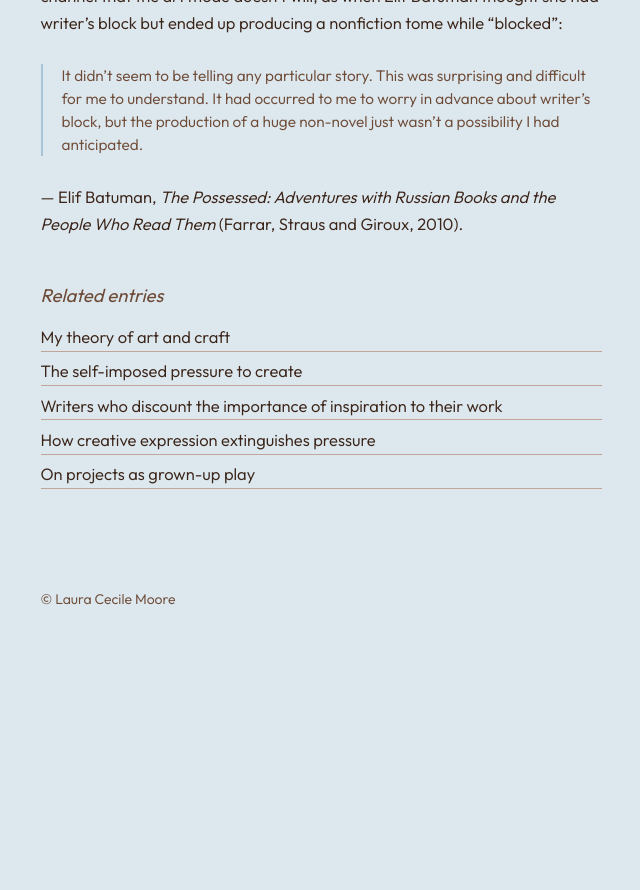
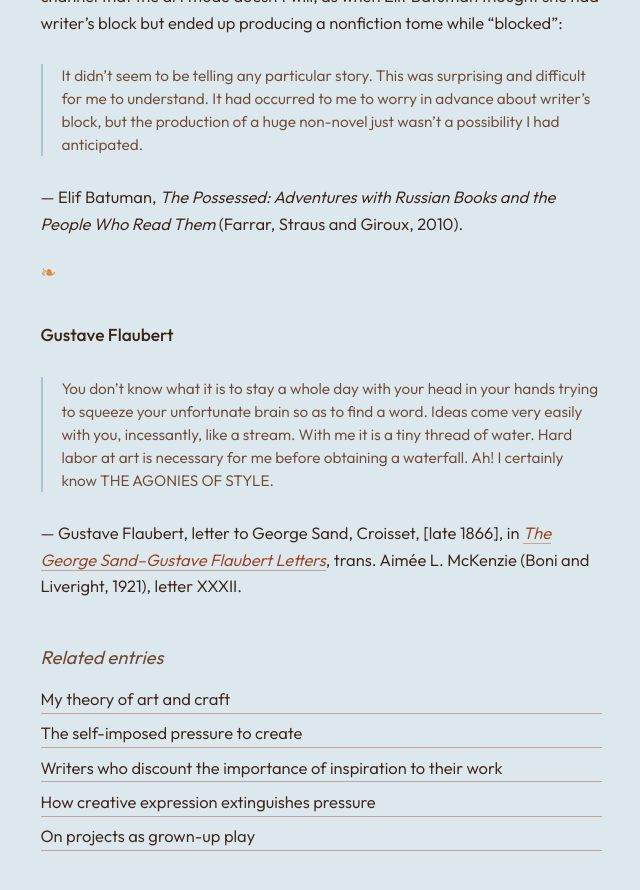
Before and after one commit to lauramoorewrites-del/treasury, a Jekyll site: the page built from _pages/writers-block.md, in a window 1280 px wide and 900 px high, scrolled down 1355 px. Shown: the top 890 px of the window, without its empty margins (319-959 px from the left). Built offline with Jekyll 4.4.1, drawn with Linux system fonts in a browser that asks for light colours; before the commit the page ends 2018 px from its top, so only the background shows below that.

Commit message:
Move Flaubert passage from art and craft to Writer's block
Co-Authored-By: Claude Opus 5.5 (1M context) <noreply@anthropic.com>

```diff
--- a/_pages/writers-block.md
+++ b/_pages/writers-block.md
@@ -47,3 +47,11 @@ Writer's block can be mistaken as an attempt to force creativity through a chann
 > It didn't seem to be telling any particular story. This was surprising and difficult for me to understand. It had occurred to me to worry in advance about writer's block, but the production of a huge non-novel just wasn't a possibility I had anticipated.
 
 — Elif Batuman, *The Possessed: Adventures with Russian Books and the People Who Read Them* (Farrar, Straus and Giroux, 2010).
+
+<p class="fleuron" aria-hidden="true">❧</p>
+
+### Gustave Flaubert
+
+> You don’t know what it is to stay a whole day with your head in your hands trying to squeeze your unfortunate brain so as to find a word. Ideas come very easily with you, incessantly, like a stream. With me it is a tiny thread of water. Hard labor at art is necessary for me before obtaining a waterfall. Ah! I certainly know THE AGONIES OF STYLE.
+
+— Gustave Flaubert, letter to George Sand, Croisset, [late 1866], in [*The George Sand–Gustave Flaubert Letters*](https://www.gutenberg.org/ebooks/5115), trans. Aimée L. McKenzie (Boni and Liveright, 1921), letter XXXII.
```
Also changed, not shown: _pages/my-theory-of-art-and-craft.md (+0 -8 lines).
